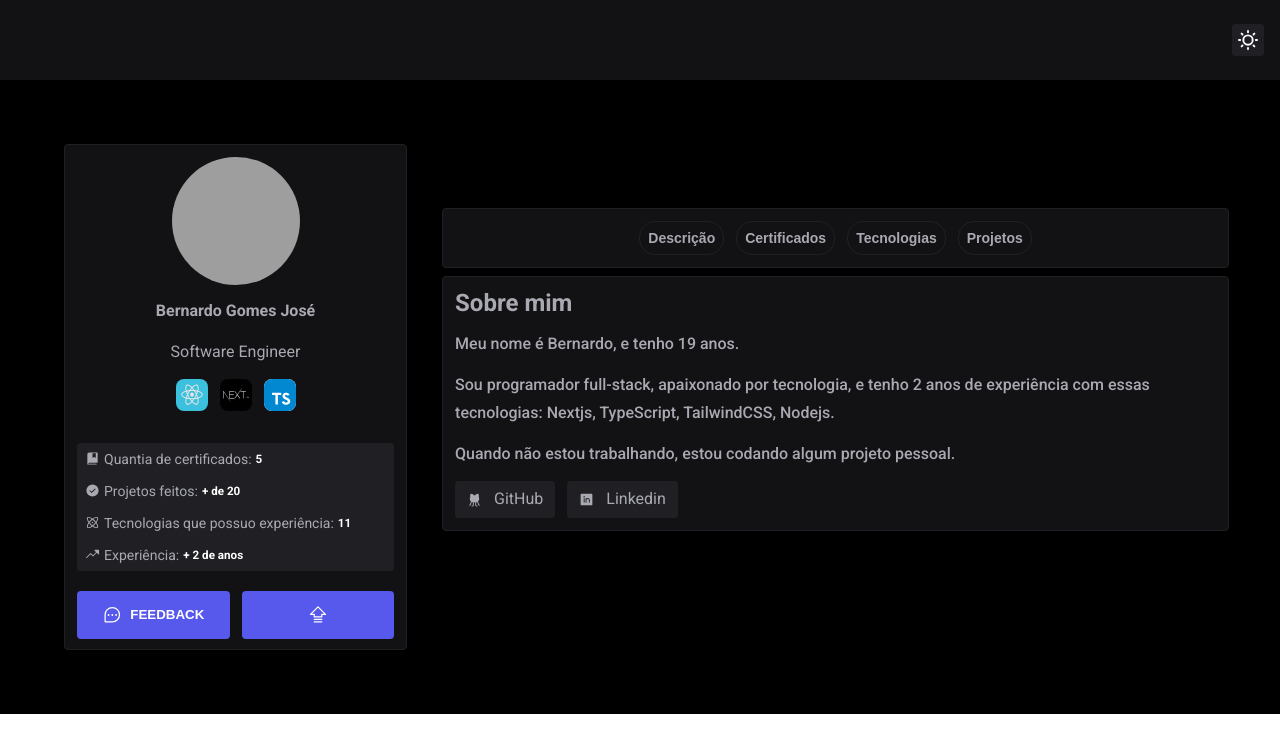
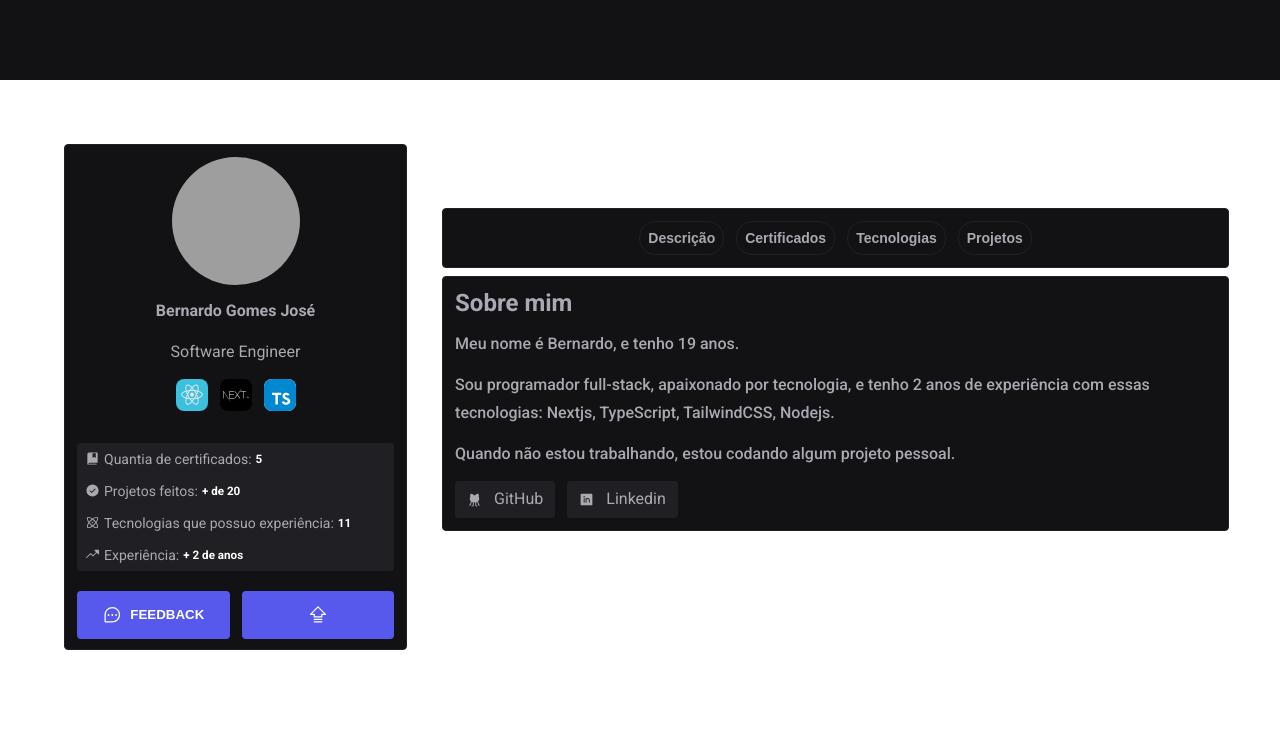
Before and after one commit to bernardojru/berDev, a Next.js app: page / in a window 1280 px wide. Shown: the top 752 px of the page. Built offline with nearby package versions, Linux system fonts and the light colour scheme; grey boxes are pictures that could not be loaded.

Commit message:
remove: dark and light theme

```diff
--- a/src/components/Header/index.tsx
+++ b/src/components/Header/index.tsx
@@ -1,32 +1,7 @@
 import * as Tooltip from "@radix-ui/react-tooltip";
 import { HeaderContainer, TooltipContent, TooltipArrow } from "./styles";
 import { Moon, Sun } from "phosphor-react";
-import { useThemes } from "../../hooks/useThemes";
-import { dark } from "../../styles/theme/dark";
-import { light } from "../../styles/theme/light";
 
 export function Header() {
-  const { themes, toggleTheme } = useThemes();
-  return (
-    <HeaderContainer>
-      <Tooltip.Provider>
-        <Tooltip.Root>
-          <Tooltip.Portal>
-            <TooltipContent sideOffset={1}>
-              <strong>Toggle theme</strong>
-              <TooltipArrow />
-            </TooltipContent>
-          </Tooltip.Portal>
-          <Tooltip.Trigger asChild>
-            <button onClick={toggleTheme}>
-              {themes === dark && <Sun color="#fff" size={20} weight="bold" />}
-              {themes === light && (
-                <Moon color="#000" size={20} weight="bold" />
-              )}
-            </button>
-          </Tooltip.Trigger>
-        </Tooltip.Root>
-      </Tooltip.Provider>
-    </HeaderContainer>
-  );
+  return <HeaderContainer></HeaderContainer>;
 }
--- a/src/contexts/ThemesContext.tsx
+++ /dev/null
@@ -1,29 +0,0 @@
-import { createContext, ReactNode, useState } from "react";
-import { dark } from "../styles/theme/dark";
-import { light } from "../styles/theme/light";
-
-interface ThemesProps {
-  themes: string;
-  toggleTheme: () => void;
-}
-
-export const ThemesContext = createContext({} as ThemesProps);
-
-interface ThemesContextProviderProps {
-  children: ReactNode;
-}
-
-export function ThemesContextProvider({
-  children,
-}: ThemesContextProviderProps) {
-  const [themes, setThemes] = useState(dark);
-
-  function toggleTheme() {
-    setThemes(themes === dark ? light : dark)
-  }
-  return (
-    <ThemesContext.Provider value={{ themes, toggleTheme }}>
-      {children}
-    </ThemesContext.Provider>
-  );
-}
--- a/src/hooks/useThemes.ts
+++ /dev/null
@@ -1,6 +0,0 @@
-import {ThemesContext} from '../contexts/ThemesContext'
-import { useContext } from 'react'
-
-export function useThemes () {
-    return useContext(ThemesContext)
-}
--- a/src/pages/_app.tsx
+++ b/src/pages/_app.tsx
@@ -1,10 +1,5 @@
 import type { AppProps } from "next/app";
-import { ThemesContextProvider } from "../contexts/ThemesContext";
 
 export default function App({ Component, pageProps }: AppProps) {
-  return (
-    <ThemesContextProvider>
-      <Component {...pageProps} />
-    </ThemesContextProvider>
-  );
+  return <Component {...pageProps} />;
 }
--- a/src/pages/index.tsx
+++ b/src/pages/index.tsx
@@ -4,19 +4,16 @@ import { globalStyles } from "../styles/global";
 import { Profile } from "../components/Profile";
 import { InfoContent } from "../components/InfoContent";
 import { Header } from "../components/Header";
-import { useThemes } from "../hooks/useThemes";
 
 globalStyles();
 
 export default function Portfolio() {
-  const { themes } = useThemes();
-
   return (
     <>
       <Head>
         <title>Bernardo José | Portfolio</title>
       </Head>
-      <PortfolioContainer className={themes}>
+      <PortfolioContainer>
         <Header />
         <PortfolioContent>
           <Profile />
--- a/src/styles/theme/dark.ts
+++ /dev/null
@@ -1,25 +0,0 @@
-import { createTheme } from "../.";
-
-export const dark = createTheme({
-  colors: {
-    white: "#FFF",
-    black: "#000",
-
-    transparent: "rgba(0, 0, 0, 0.75)",
-
-    gray100: "#E1E1E6",
-    gray200: "#A9A9B2",
-    gray400: "#7C7C8A",
-    gray500: "#505059",
-    gray600: "#323238",
-    gray700: "#29292E",
-    gray800: "#202024",
-    gray900: "#121214",
-
-    blue100: "#6866FB",
-    blue200: "#5659EB",
-    blue300: "#4347FE",
-    blue400: "#3846D4",
-    blue500: "#3846D4",
-  },
-});
--- a/src/styles/theme/light.ts
+++ /dev/null
@@ -1,25 +0,0 @@
-import { createTheme } from "../.";
-
-export const light = createTheme({
-  colors: {
-    white: "",
-    black: "white",
-
-    transparent: "",
-
-    gray100: "",
-    gray200: "",
-    gray400: "",
-    gray500: "#E1E1E6",
-    gray600: "#eee",
-    gray700: "",
-    gray800: "#E1E1E6",
-    gray900: "#eee",
-
-    blue100: "",
-    blue200: "#5659EB",
-    blue300: "",
-    blue400: "",
-    blue500: "",
-  },
-});
```
